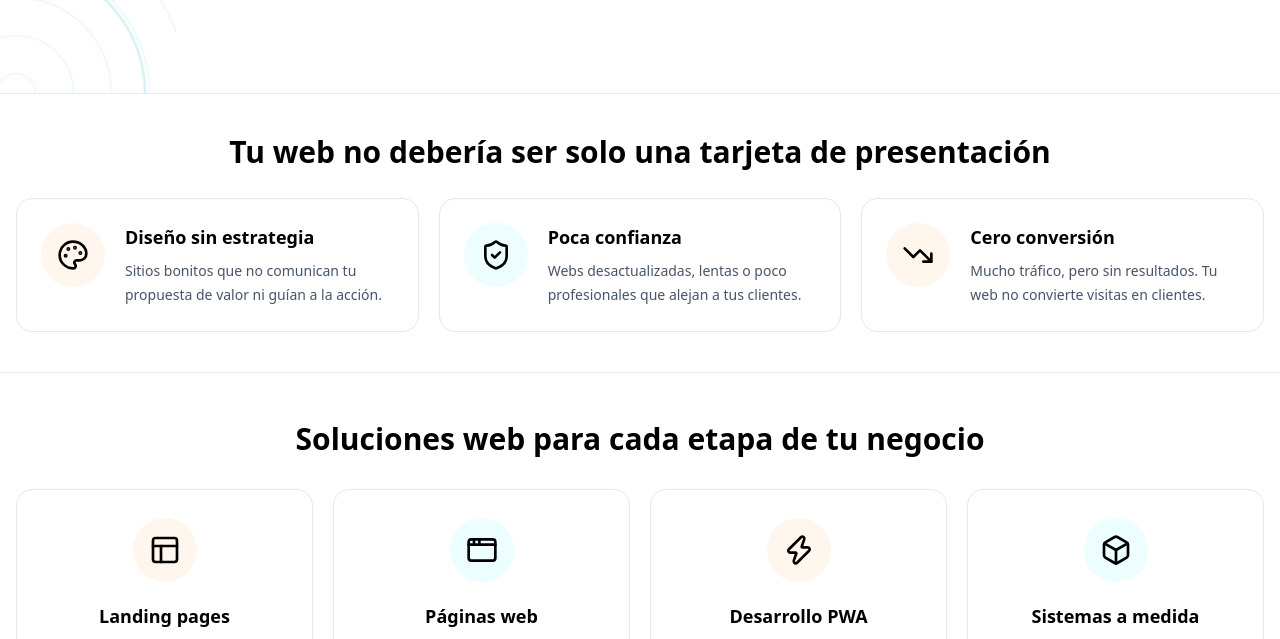
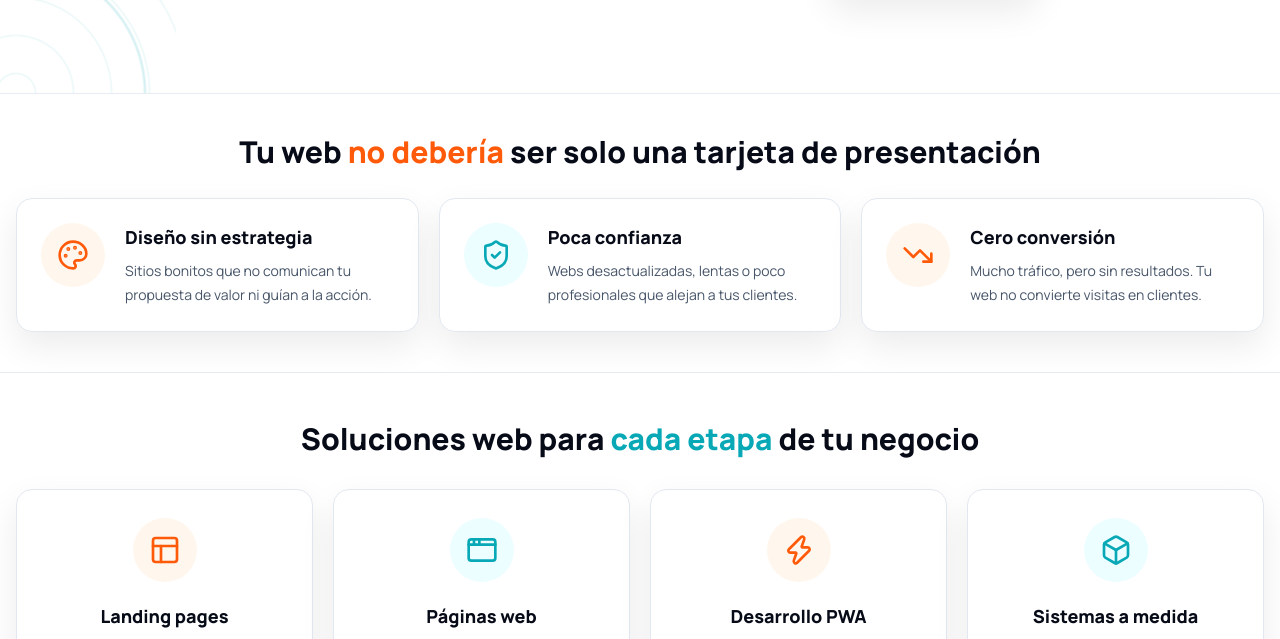
Before and after one commit to EddStg/Kraken-dev-landing, a website: page index.html in a window 1280 px wide. Shown: the part 749-1388 px from the top of the page. Drawn offline with nearby package versions, Linux system fonts and the light colour scheme.

Commit message:
Correción de clases tailwind

```diff
--- a/index.html
+++ b/index.html
@@ -40,33 +40,8 @@
     <link rel="preconnect" href="https://fonts.gstatic.com" crossorigin />
     <link href="https://fonts.googleapis.com/css2?family=Manrope:wght@400;500;600;700;800&display=swap" rel="stylesheet" />
     <link rel="preload" as="image" href="./assets/hero-logistics-mockup.png" />
-    <script>
-      window.tailwind = {
-        config: {
-        theme: {
-          extend: {
-            fontFamily: { sans: ["Manrope", "ui-sans-serif", "system-ui"] },
-            colors: {
-              kraken: {
-                orange: "#ff5a0a",
-                orange2: "#ff7a1a",
-                teal: "#09a8b6",
-                ink: "#070b18",
-                muted: "#5d6473",
-              },
-            },
-            boxShadow: {
-              soft: "0 18px 55px rgba(7, 11, 24, 0.12)",
-              card: "0 14px 35px rgba(7, 11, 24, 0.08)",
-            },
-          },
-        },
-        },
-      };
-    </script>
-    <script src="https://cdn.tailwindcss.com"></script>
+    <link rel="stylesheet" href="./dist/styles.css" />
     <script src="https://unpkg.com/lucide@latest"></script>
-    <link rel="stylesheet" href="./src/styles.css" />
     <script type="application/ld+json">
       {
         "@context": "https://schema.org",
--- a/src/styles.css
+++ b/src/styles.css
@@ -1,3 +1,7 @@
+@tailwind base;
+@tailwind components;
+@tailwind utilities;
+
 html {
   scroll-behavior: smooth;
   overflow-x: clip;
--- /dev/null
+++ b/tailwind.config.js
@@ -0,0 +1,34 @@
+/** @type {import('tailwindcss').Config} */
+module.exports = {
+  content: ["./index.html", "./src/**/*.js"],
+  theme: {
+    extend: {
+      fontFamily: {
+        sans: ["Manrope", "ui-sans-serif", "system-ui"],
+      },
+      colors: {
+        kraken: {
+          orange: "#ff5a0a",
+          orange2: "#ff7a1a",
+          teal: "#09a8b6",
+          ink: "#070b18",
+          muted: "#5d6473",
+        },
+      },
+      boxShadow: {
+        soft: "0 18px 55px rgba(7, 11, 24, 0.12)",
+        card: "0 14px 35px rgba(7, 11, 24, 0.08)",
+      },
+    },
+  },
+  safelist: [
+    "bg-kraken-orange",
+    "bg-kraken-teal",
+    "text-kraken-orange",
+    "text-kraken-teal",
+    "border-kraken-teal",
+    "shadow-soft",
+    "shadow-card",
+  ],
+  plugins: [],
+};
```
Also changed, not shown: package.json (+6 -3 lines), README.md, dist/styles.css (added), netlify.toml, 3 other files.
